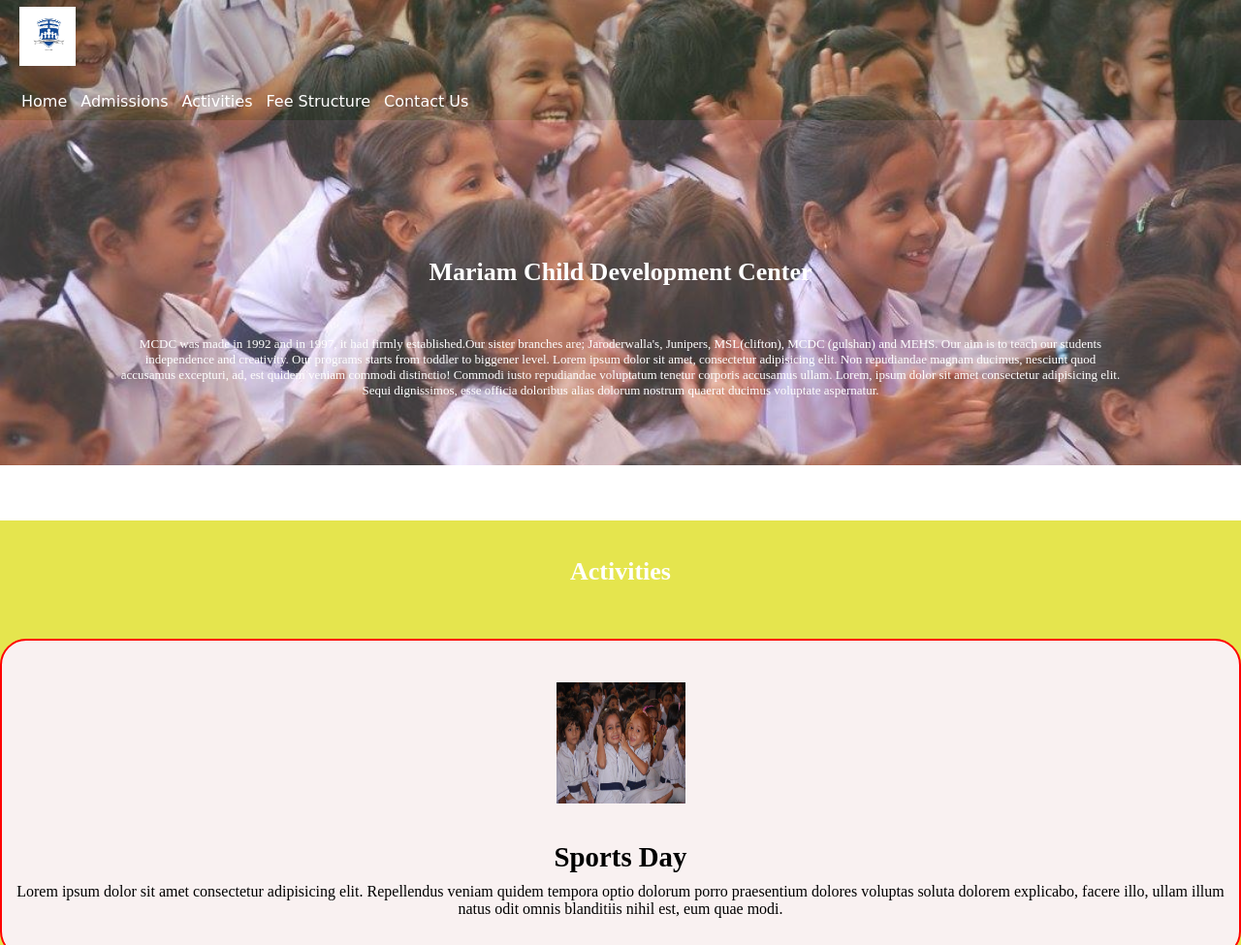
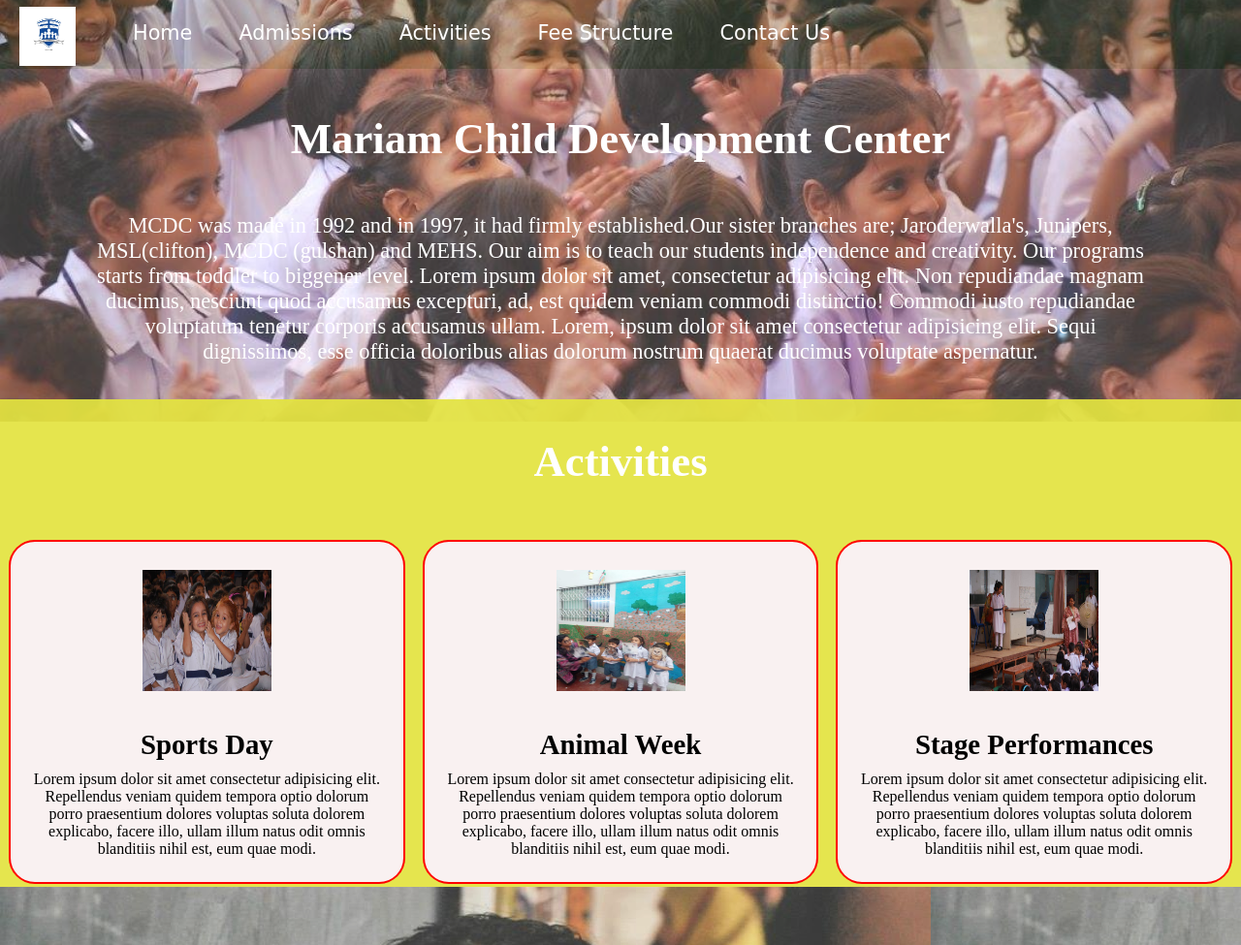
Before and after one commit to Duakhann68/Mariam-Child-Development-Centre, a plain HTML site: page index.html in a window 1280 px wide. Shown: the top 975 px of the page at 97% size. Drawn offline with Linux system fonts and the light colour scheme.

Commit message:
made afew chnages

```diff
--- a/index.html
+++ b/index.html
@@ -6,7 +6,6 @@
     <meta name="viewport" content="width=device-width, initial-scale=1.0">
     <title>Marium Child</title>
     <link rel="stylesheet" href="style.css">
-    <link rel="stylesheet" href="phone.css">
 </head>
 <body>
 
--- a/phone.css
+++ /dev/null
@@ -1,59 +0,0 @@
-/* Navigation */
-#navbar {
-    flex-direction: column;
-}
-
-#navbar ul li a{
-    font-size: 1rem;
-    padding: 0px 7px;
-    padding-bottom: 8px;
-}
-/* Home section */
-#home{
-    height: 370px;
-    padding: 3px 28px;
-}
-
-#home::before{
-    height: 480px;
-}
-
-#home p{
-    font-size: 13px;
-}
-
-/* activities section  */
-#activities{
-    flex-direction: column;
-}
-
-#activities .box {
-    padding: 14px;
-    margin: 2px 0px;
-    margin-bottom: 20px;
-}
-
-/* Clients section */
-#fee{
-    flex-wrap: wrap;
-}
-
-#fee img{
-    width: 66px;
-    padding: 6px;
-    height: auto;
-}
-
-/* Contact us section */
-#contact-box form{
-    width:80%;
-}
-
-/* Utility classes */
-.h-primary{
-    font-size:26px;
-}
-.btn{
-    font-size: 13px;
-    padding: 4px 8px;
-}
```
